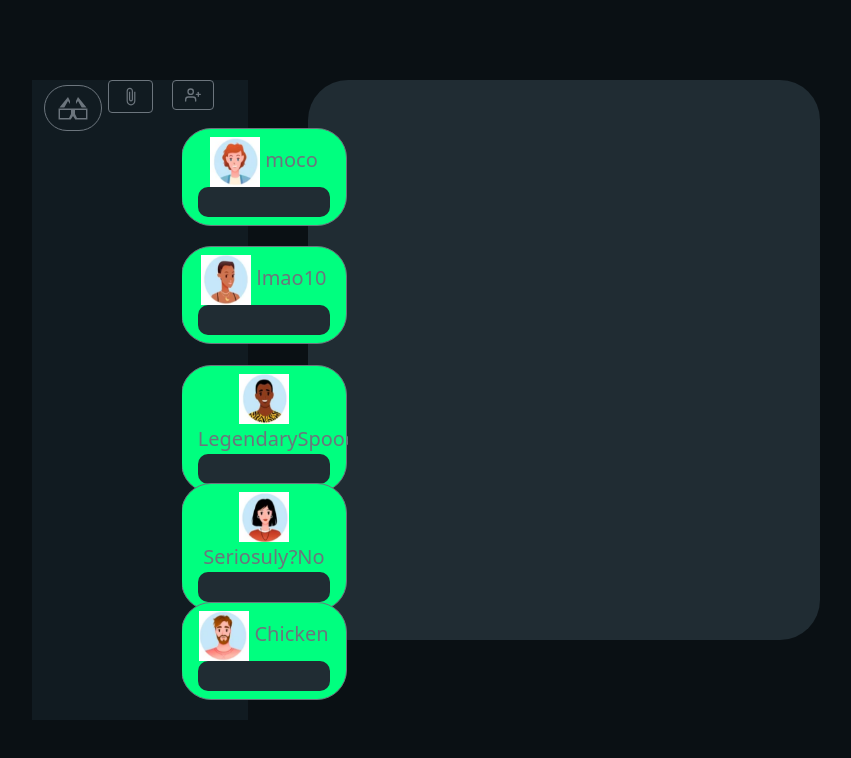
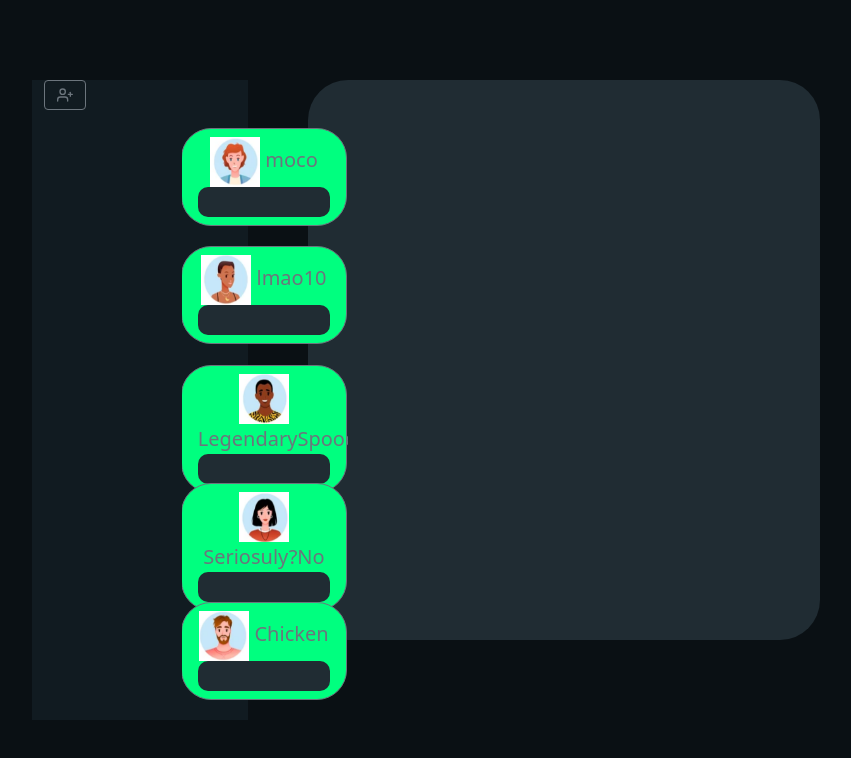
Before and after one commit to Teananazz/advancedproject, a React (Create React App) app: page /App in a window 1280 px wide. Shown: the top 758 px of the page, without its empty margins (74-925 px from the left). Built offline with nearby package versions, Linux system fonts and the light colour scheme.

Commit message:
deleted irrelevant file and buttons

```diff
--- a/src/MessageScreen/GroupBar.js
+++ b/src/MessageScreen/GroupBar.js
@@ -14,22 +14,12 @@ const AddGroupBar =
 
                 <Row>
                     <div className="AddGroupBar" >
-                       <Col>
 
-
-                         <button className="btn btn-outline-secondary" type="button" id="GroupBarIcon">{IconHandle("3DGlasses")}</button>
-
-                       </Col>
-
-                            <Col>
-                                <button className="btn btn-outline-secondary" type="button" id="GroupBarButtons"> {IconHandle("AttachFile")}</button>
-                            </Col>
-
-                            <Col>
+                        <Col>
                             <AddGroupButton Input={Input} Contacts={Contacts} />
                         </Col>
-                        </div>
-                    </Row>
+                    </div>
+                </Row>
 
 
             </Container>
```
Also changed, not shown: src/ChatScreen/User.js (deleted).
